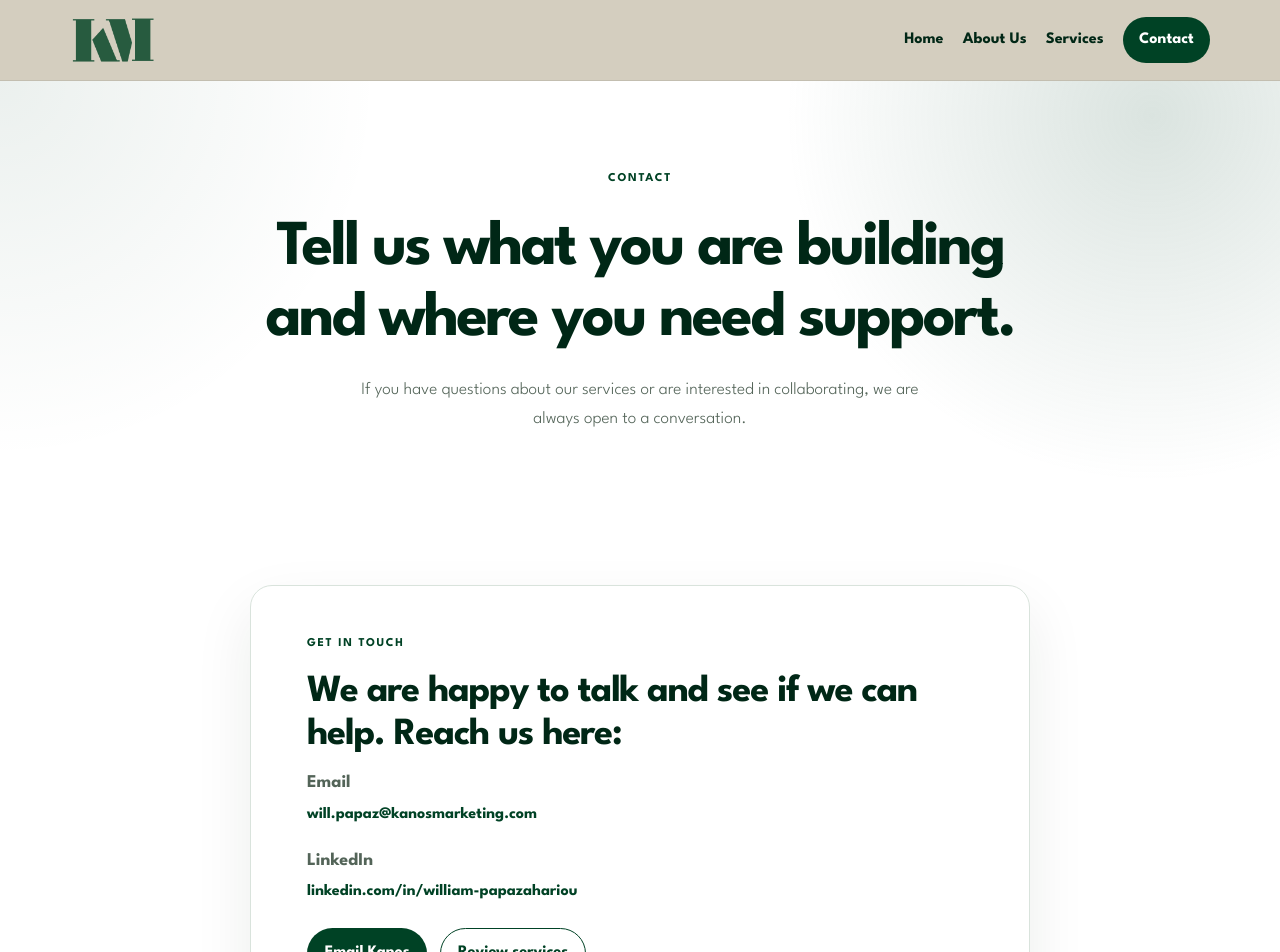
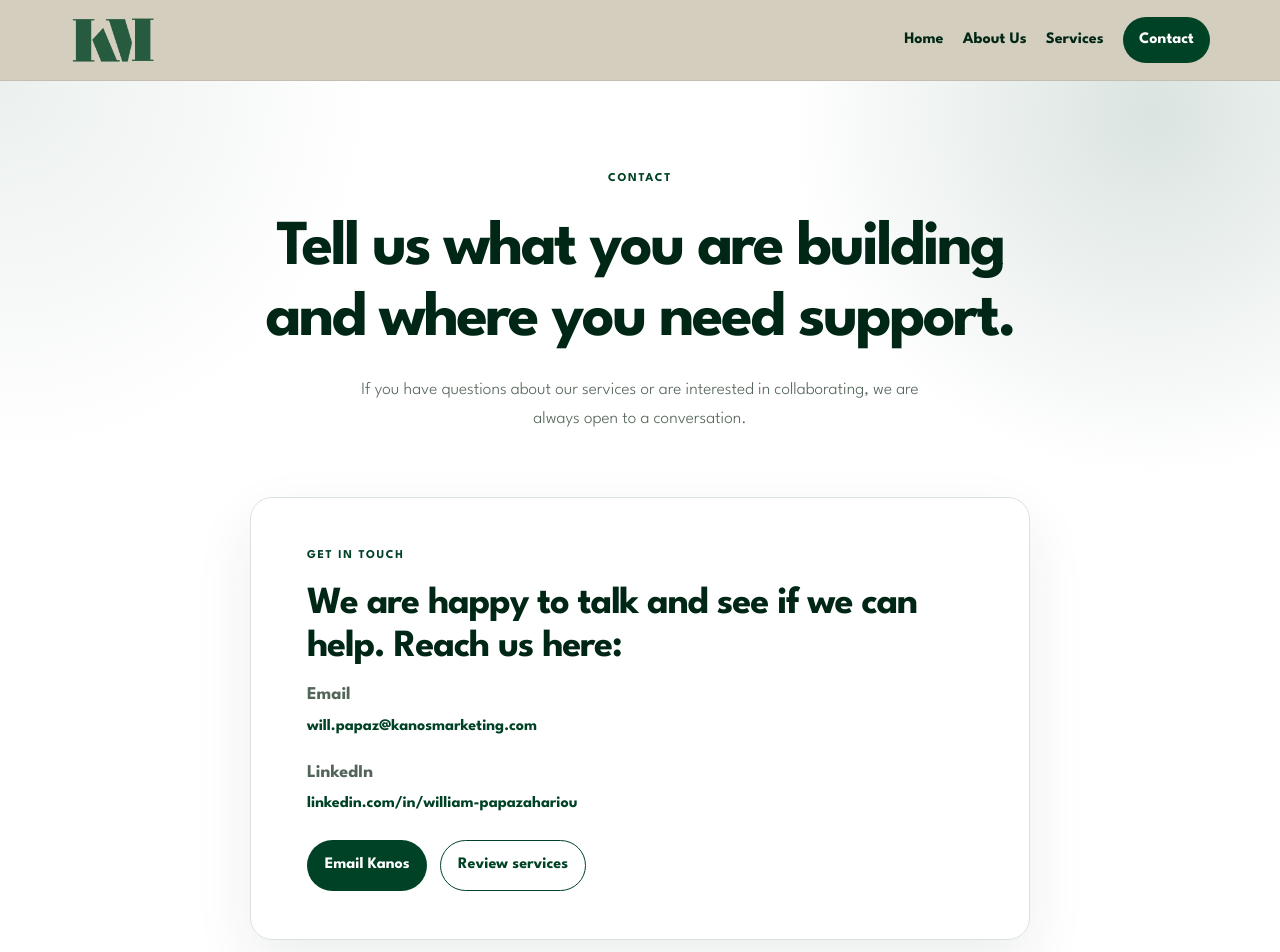
Before and after one commit to patgratt/kanosGroup, a React (Vite) app: page /contact in a window 1280 px wide. Shown: the top 952 px of the page. Built offline with nearby package versions, Linux system fonts and the light colour scheme.

Commit message:
reduce whitespace

```diff
--- a/src/pages/ContactPage.jsx
+++ b/src/pages/ContactPage.jsx
@@ -3,7 +3,7 @@ import { Link } from "react-router-dom";
 export default function ContactPage() {
   return (
     <main>
-      <section className="page-hero">
+      <section className="page-hero contact-hero">
         <div className="container page-hero-centered">
           <p className="eyebrow">CONTACT</p>
           <h1>Tell us what you are building and where you need support.</h1>
@@ -14,7 +14,7 @@ export default function ContactPage() {
         </div>
       </section>
 
-      <section className="section">
+      <section className="section contact-section">
         <div className="container">
           <article className="contact-card-large contact-card-wide">
             <p className="section-kicker">Get in touch</p>
--- a/styles.css
+++ b/styles.css
@@ -562,6 +562,14 @@ b {
 
 .section {
   padding: 4.5rem 0;
+}
+
+.contact-hero {
+  padding-bottom: 1.5rem;
+}
+
+.contact-section {
+  padding-top: 1.5rem;
 }
 
 .section-alt {
```
